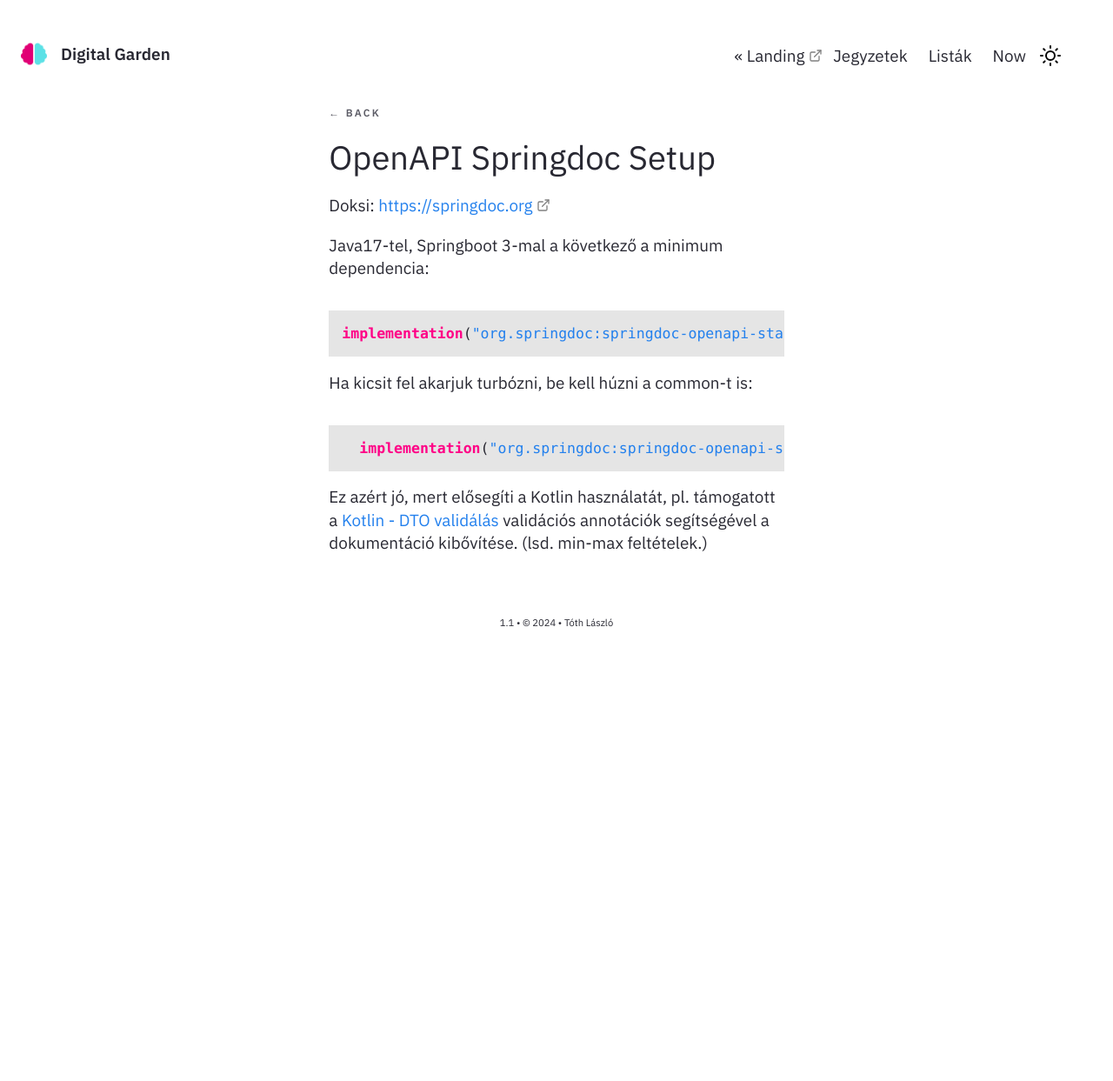
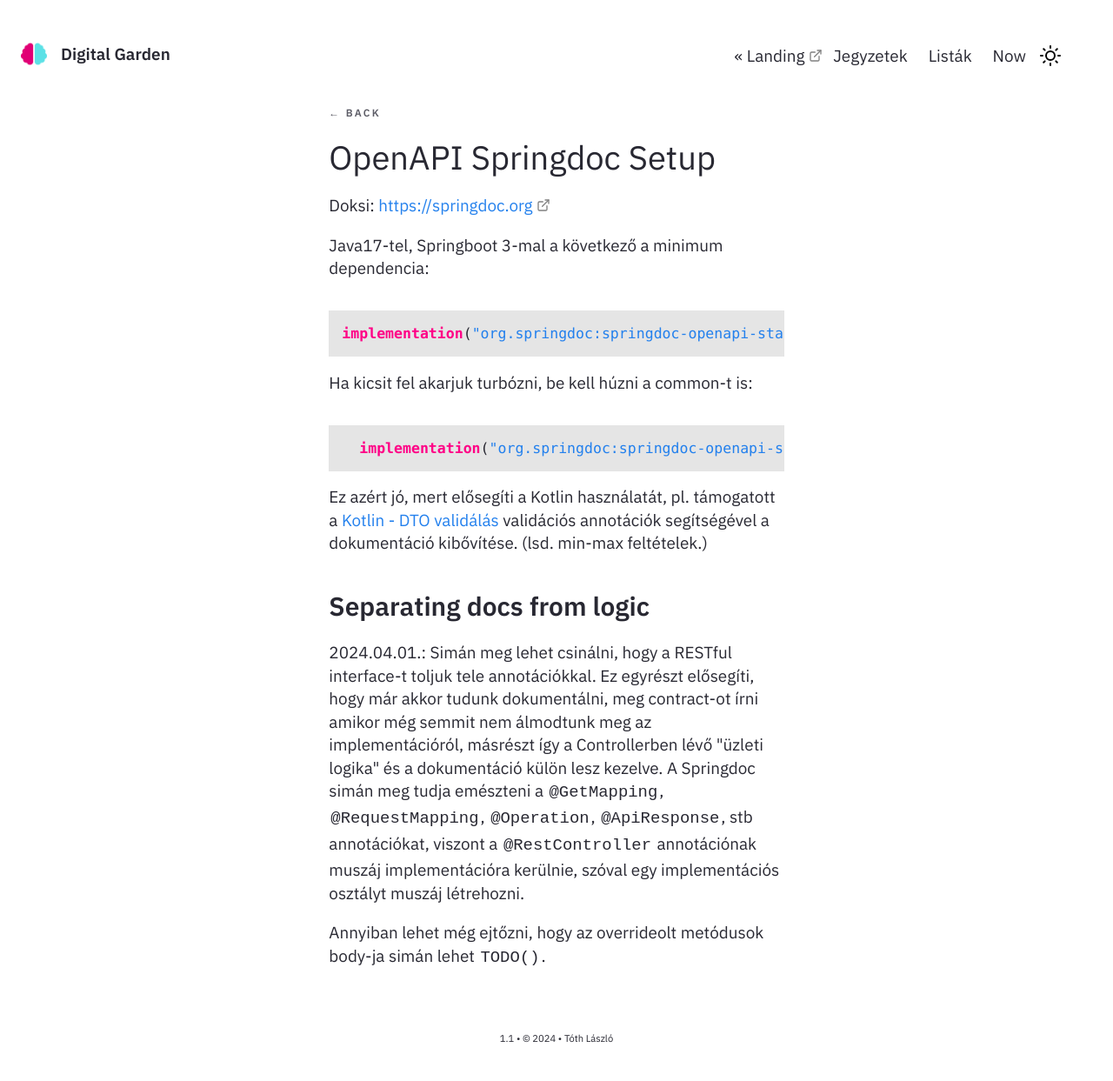
Before and after one commit to tothlp/garden, a Jekyll site: the page built from _notes/Public/openapi-springdoc-setup.md, in a window 1280 px wide. Shown: the whole page at 87% size. Built offline with Jekyll 4.4.1, drawn with Linux system fonts in a browser that asks for light colours; before the commit the page ends 900 px from its top, so only the background shows below that.

Commit message:
update openapi

````diff
--- a/_notes/Public/openapi-springdoc-setup.md
+++ b/_notes/Public/openapi-springdoc-setup.md
@@ -17,3 +17,9 @@ Ha kicsit fel akarjuk turbózni, be kell húzni a common-t is:
 ```
 
 Ez azért jó, mert elősegíti a Kotlin használatát, pl. támogatott a [[Kotlin - DTO validálás]] validációs annotációk segítségével a dokumentáció kibővítése. (lsd. min-max feltételek.)
+
+## Separating docs from logic
+
+2024.04.01.: Simán meg lehet csinálni, hogy a RESTful interface-t toljuk tele annotációkkal. Ez egyrészt elősegíti, hogy már akkor tudunk dokumentálni, meg contract-ot írni amikor még semmit nem álmodtunk meg az implementációról, másrészt így a Controllerben lévő "üzleti logika" és a dokumentáció külön lesz kezelve. A Springdoc simán meg tudja emészteni a `@GetMapping`, `@RequestMapping`, `@Operation`, `@ApiResponse`, stb annotációkat, viszont a `@RestController` annotációnak muszáj implementációra kerülnie, szóval egy implementációs osztályt muszáj létrehozni.
+
+Annyiban lehet még ejtőzni, hogy az overrideolt metódusok body-ja simán lehet `TODO()`.
````
